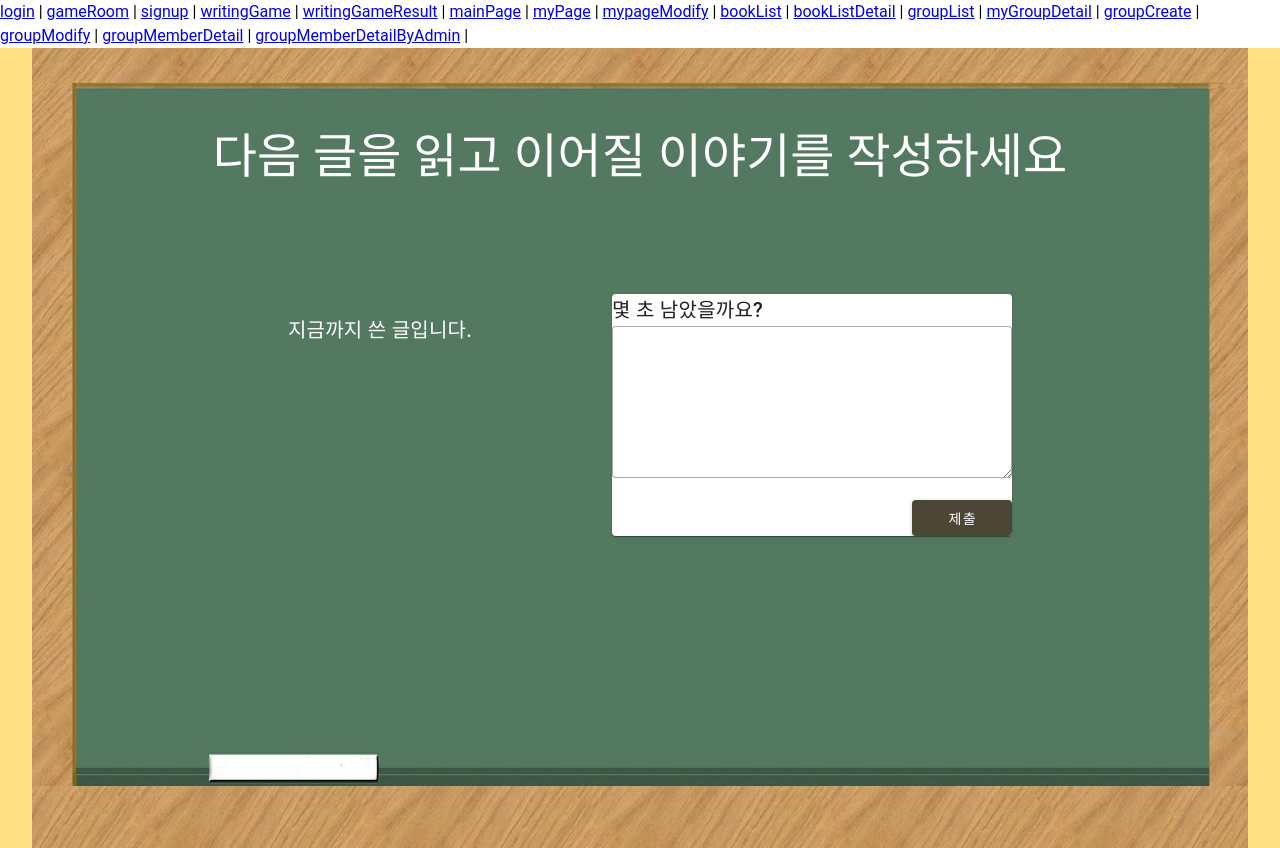
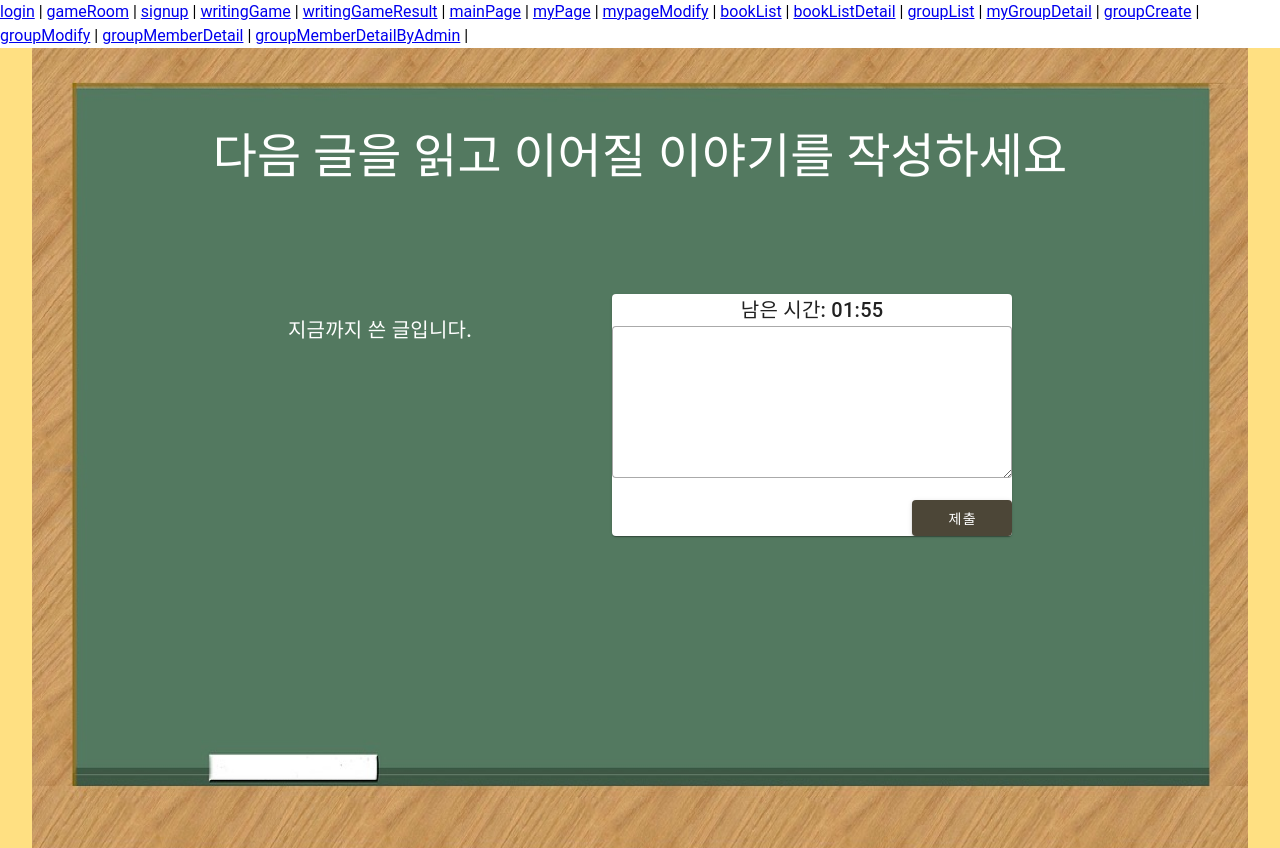
Before and after one commit to imjm/lingo-land, a Vue app in the folder lingoland-frontend/: page /game-room/1/writing-game in a window 1280 px wide. Built offline with nearby package versions, Linux system fonts and the light colour scheme; no server answers.

Commit message:
feat : 카운트다운 Countdown.vue를 생성하여 2분 카운트 다운 생성 티켓: S11P12A603-425

```diff
--- /dev/null
+++ b/lingoland-frontend/src/components/writingGame/CountdownTimer.vue
@@ -0,0 +1,47 @@
+<template>
+    <div class="countdown-timer">
+      <div class="text-h6">남은 시간: {{ minutes }}:{{ seconds }}</div>
+    </div>
+  </template>
+
+  <script setup>
+  import { ref, computed, onMounted, onBeforeUnmount } from 'vue';
+
+  const totalTime = ref(120); // 2분 = 120초
+  let timer = null;
+
+  const minutes = computed(() => {
+    const mins = Math.floor(totalTime.value / 60);
+    return mins < 10 ? `0${mins}` : mins;
+  });
+
+  const seconds = computed(() => {
+    const secs = totalTime.value % 60;
+    return secs < 10 ? `0${secs}` : secs;
+  });
+
+  const startTimer = () => {
+    timer = setInterval(() => {
+      if (totalTime.value > 0) {
+        totalTime.value--;
+      } else {
+        clearInterval(timer);
+      }
+    }, 1000);
+  };
+
+  onMounted(() => {
+    startTimer();
+  });
+
+  onBeforeUnmount(() => {
+    clearInterval(timer);
+  });
+  </script>
+
+  <style scoped>
+  .countdown-timer {
+    text-align: center;
+    font-size: 1.2em;
+  }
+  </style>
--- a/lingoland-frontend/src/components/writingGame/WritingInput.vue
+++ b/lingoland-frontend/src/components/writingGame/WritingInput.vue
@@ -1,15 +1,18 @@
-<script setup>
-import SubmitButton from "../common/SubmitButton.vue";
-</script>
-
 <template>
     <v-card width="400">
-        <div class="text-h6">몇 초 남았을까요?</div>
-        <v-textarea font-size="1.2em" variant="outlined"> </v-textarea>
-        <div class="d-flex justify-end">
-            <SubmitButton width="100" data="제출" />
-        </div>
+      <CountdownTimer />
+      <v-textarea font-size="1.2em" variant="outlined"> </v-textarea>
+      <div class="d-flex justify-end">
+        <SubmitButton width="100" data="제출" />
+      </div>
     </v-card>
-</template>
+  </template>
 
-<style scoped></style>
+  <script setup>
+  import CountdownTimer from './CountdownTimer.vue';
+  import SubmitButton from '../common/SubmitButton.vue';
+  </script>
+
+  <style scoped>
+  /* 필요한 스타일 추가 */
+  </style>
```
